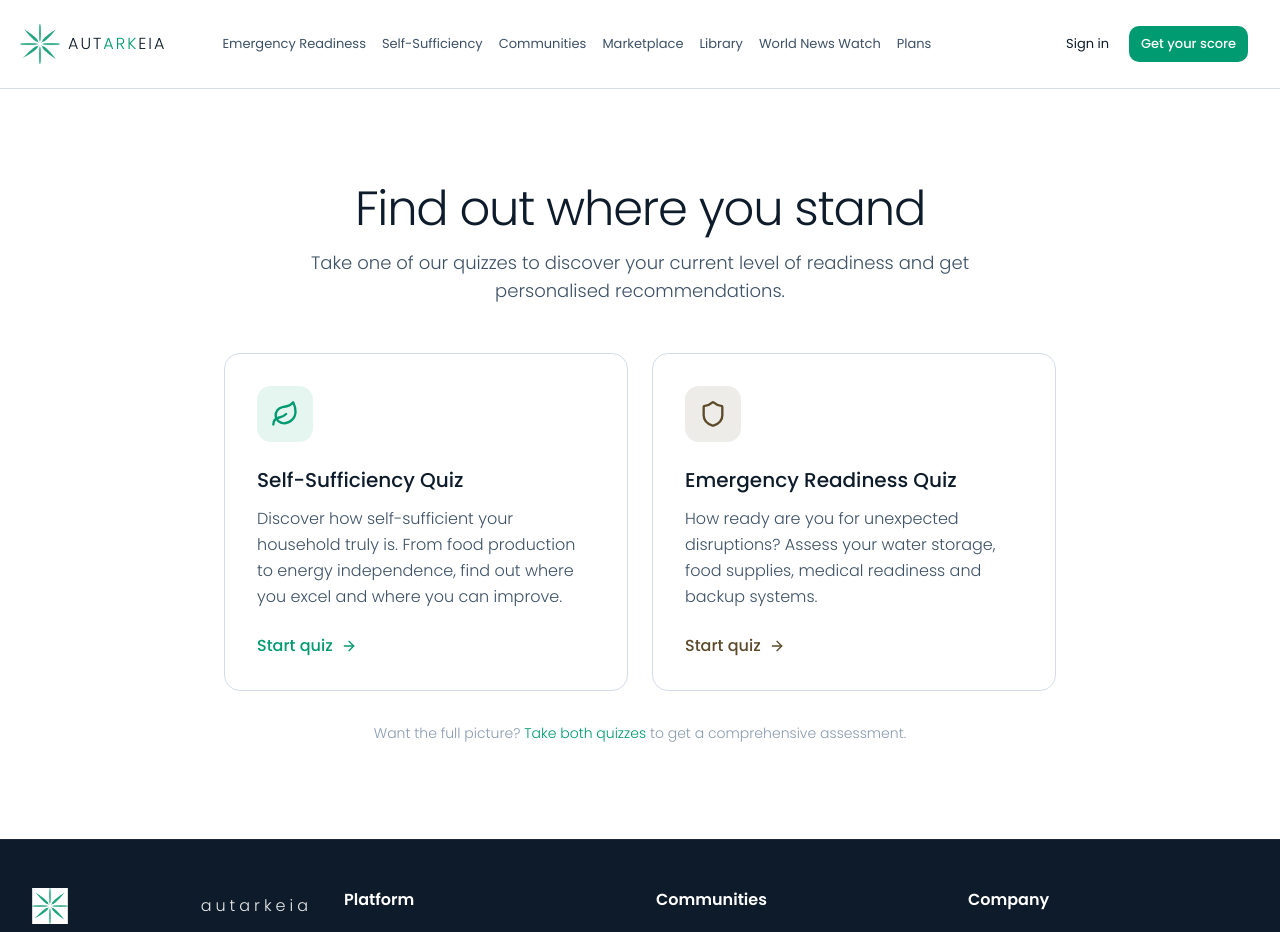
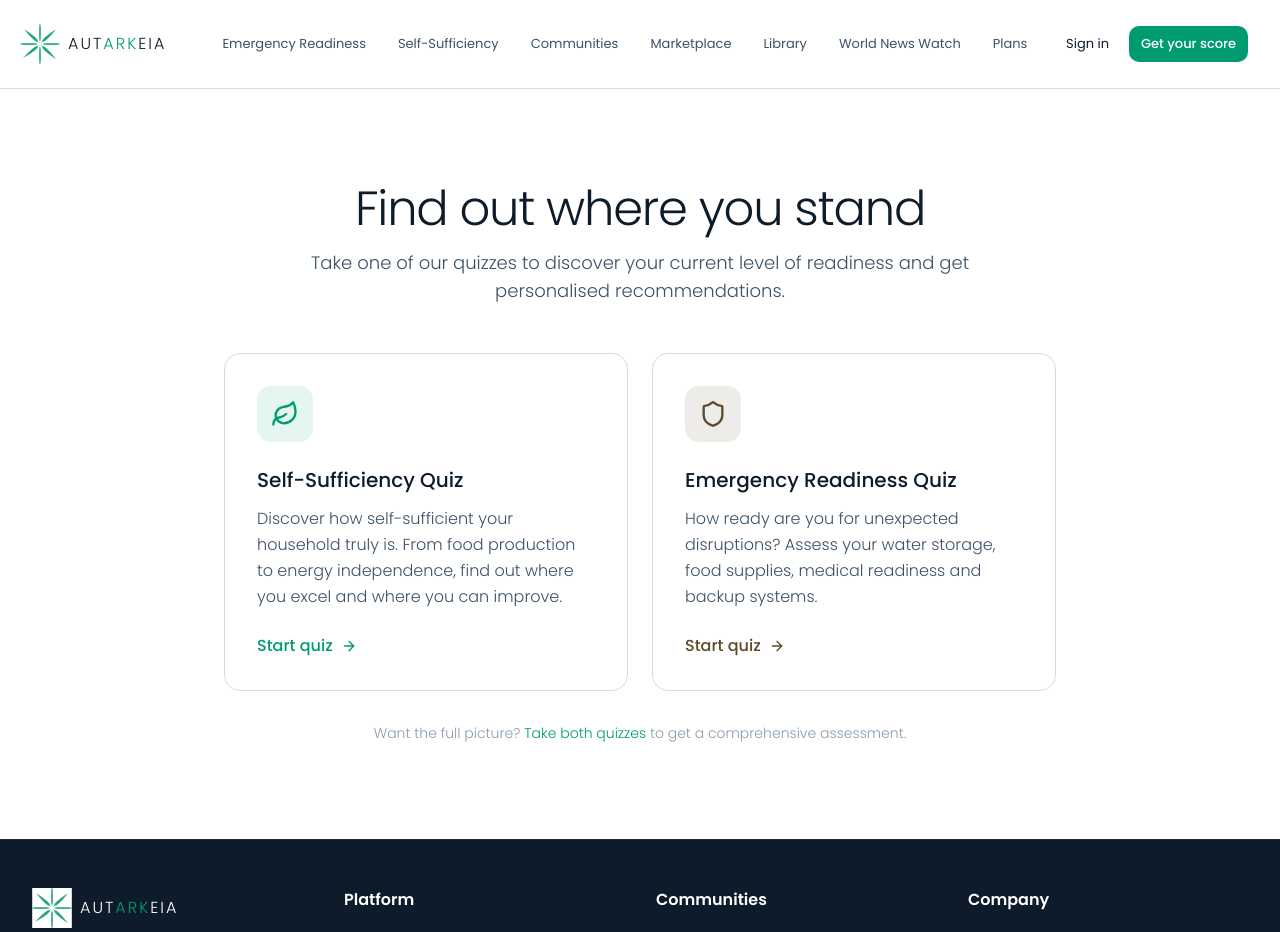
Before and after one commit to AutarkeiaTeam/autarkeia, a Next.js app: page /quiz in a window 1280 px wide. Shown: the top 932 px of the page. Built offline with nearby package versions, Linux system fonts and the light colour scheme.

Commit message:
Match footer brand to header; widen navbar link and CTA spacing
Co-authored-by: Cursor <cursoragent@cursor.com>

```diff
--- a/components/footer.tsx
+++ b/components/footer.tsx
@@ -1,6 +1,7 @@
 "use client"
 
 import Link from "next/link"
+import { LogoLight } from "./logo"
 
 export function Footer() {
   return (
@@ -9,21 +10,8 @@ export function Footer() {
         <div className="grid grid-cols-1 md:grid-cols-4 gap-8 mb-8">
           <div>
             <div className="mb-4">
-              <Link
-                href="/"
-                className="flex w-full max-w-[14rem] items-center justify-between gap-3 sm:max-w-xs"
-              >
-                <img
-                  src="/FAVICON10.png"
-                  alt=""
-                  width={36}
-                  height={36}
-                  className="h-8 w-8 shrink-0 object-contain sm:h-9 sm:w-9"
-                  aria-hidden
-                />
-                <span className="text-sm font-light lowercase tracking-[0.25em] text-white/90 sm:text-base">
-                  autarkeia
-                </span>
+              <Link href="/" className="flex shrink-0 items-center">
+                <LogoLight />
               </Link>
             </div>
             <p className="text-sm text-[#7a8a9e]">
--- a/components/logo.tsx
+++ b/components/logo.tsx
@@ -1,8 +1,7 @@
-export function Logo({ className = "" }: { className?: string }) {
-  return (
-    <div
-      className={`inline-flex items-center gap-2 font-light tracking-[2px] text-[15px] sm:text-base ${className}`}
-    >
+const logoShellClass =
+  "inline-flex items-center gap-2 font-light tracking-[2px] text-[15px] sm:text-base"
+
+const logoImage = (
   <img
     src="/FAVICON10.png"
     alt=""
@@ -11,6 +10,12 @@ export function Logo({ className = "" }: { className?: string }) {
     className="h-9 w-9 shrink-0 object-contain sm:h-10 sm:w-10"
     aria-hidden
   />
+)
+
+export function Logo({ className = "" }: { className?: string }) {
+  return (
+    <div className={`${logoShellClass} ${className}`}>
+      {logoImage}
       <span>
         <span className="text-[#0d1b2a]">AUT</span>
         <span className="text-[#009b70]">ARK</span>
@@ -22,9 +27,8 @@ export function Logo({ className = "" }: { className?: string }) {
 
 export function LogoLight({ className = "" }: { className?: string }) {
   return (
-    <div
-      className={`inline-flex items-center font-light tracking-[3px] text-[13px] ${className}`}
-    >
+    <div className={`${logoShellClass} ${className}`}>
+      {logoImage}
       <span>
         <span className="text-white">AUT</span>
         <span className="text-[#009b70]">ARK</span>
--- a/components/navbar.tsx
+++ b/components/navbar.tsx
@@ -26,7 +26,7 @@ export function Navbar() {
           <Logo />
         </Link>
 
-        <div className="hidden min-w-0 flex-1 flex-nowrap items-center justify-start gap-x-2 sm:gap-x-2.5 lg:flex lg:gap-x-3 xl:gap-x-4">
+        <div className="hidden min-w-0 flex-1 flex-nowrap items-center justify-start gap-x-4 sm:gap-x-5 lg:flex lg:gap-x-6 xl:gap-x-8">
           {navLinks.map((link) => (
             <Link
               key={link.href}
@@ -38,7 +38,7 @@ export function Navbar() {
           ))}
         </div>
 
-        <div className="hidden shrink-0 items-center gap-x-2 lg:flex xl:gap-x-3">
+        <div className="hidden shrink-0 items-center gap-x-2 lg:ml-10 lg:flex xl:ml-14 xl:gap-x-3">
           <Button variant="ghost" className="whitespace-nowrap px-2 text-[12px] font-normal text-[#0d1b2a] xl:text-[13px]" asChild>
             <Link href="/login">Sign in</Link>
           </Button>
```
Lines whose indentation alone changed are shown as unchanged.
